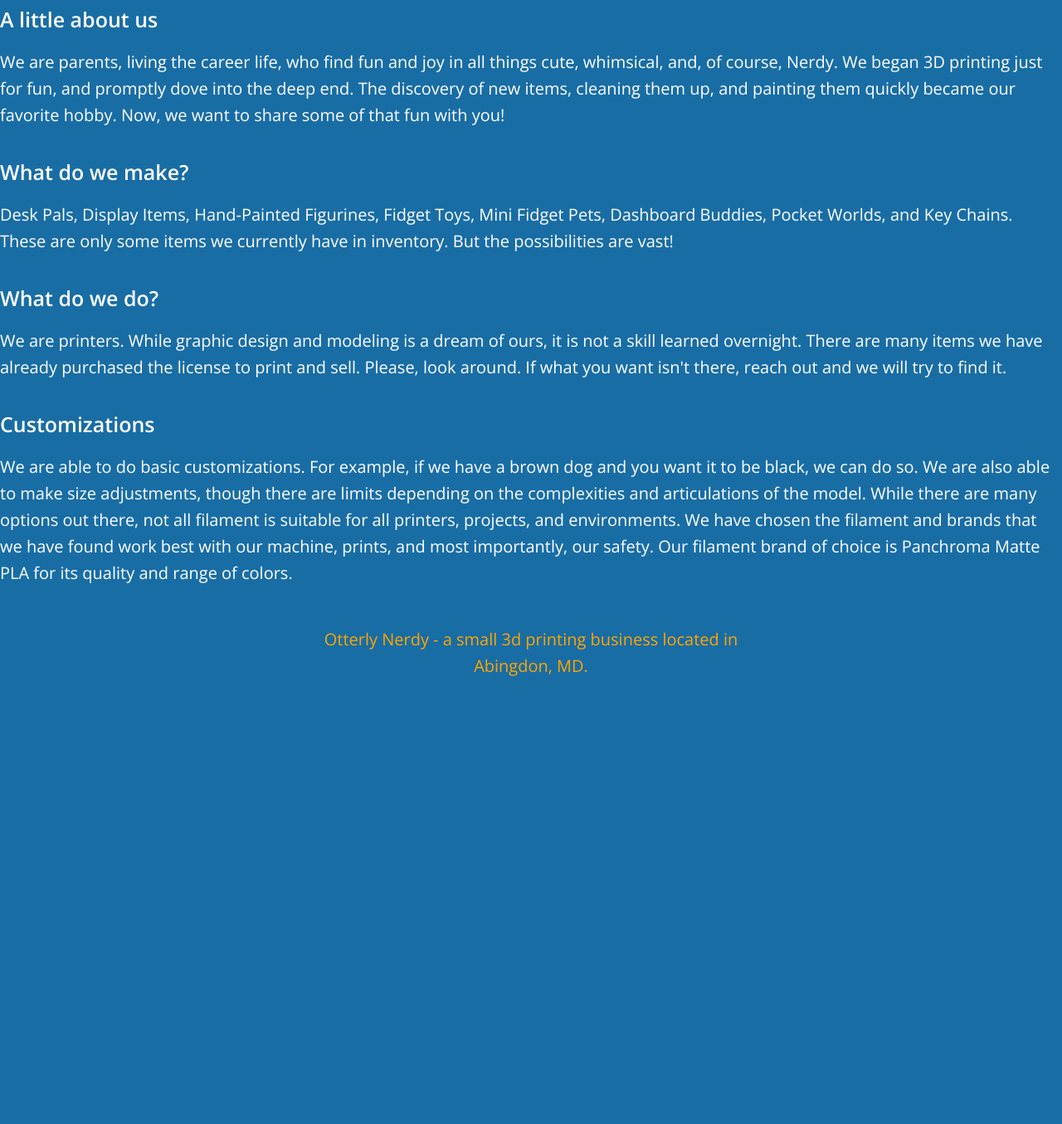
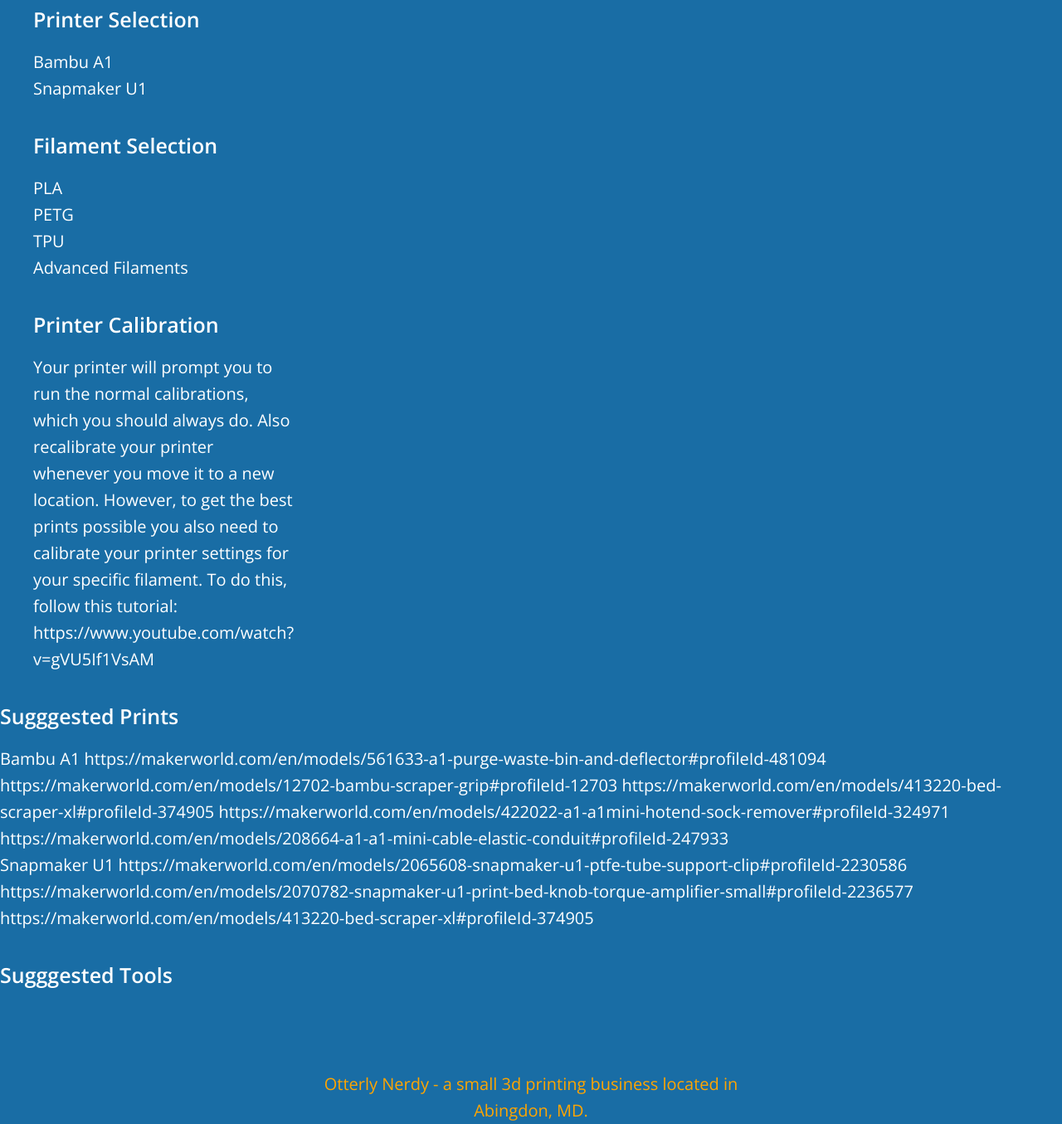
Before and after one commit to otterlynerdy3dprints/cloudflarelinks, a plain HTML site: page advice.html in a window 1280 px wide. Shown: the part 512-1867 px from the top of the page at 83% size. Before the commit the page ends 1331 px from the top, so only its background shows below. Drawn offline with Linux system fonts and the light colour scheme.

Commit message:
Advice page update

```diff
--- a/test.html
+++ b/advice.html
@@ -70,22 +70,45 @@
             <!-- Add a short description about yourself or your brand -->
             <p style="color: orange;">Playful designs, serious prints.</p>
     </div>
+    <div class="grid-container">
+        <div class="column-left">
+            <!-- First printer advice -->
+          <h3>Printer Selection</h3>
+          Bambu A1
+          <br>
+          Snapmaker U1
+          <br>
+          <h3>Filament Selection</h3>
+          PLA
+          <br>
+          PETG
+          <br>
+          TPU
+          <br>
+          Advanced Filaments
+          <br>
+          <h3>Printer Calibration</h3>
+          Your printer will prompt you to run the normal calibrations, which you should always do. Also recalibrate your printer whenever you move it to a new location. However, to get the best prints possible you also need to calibrate your printer settings for your specific filament. To do this, follow this tutorial: https://www.youtube.com/watch?v=gVU5If1VsAM
+        </div>
+    </div>
 
+    <div class="column-right">
+      <h3>Sugggested Prints</h3>
+      Bambu A1
+      https://makerworld.com/en/models/561633-a1-purge-waste-bin-and-deflector#profileId-481094
+      https://makerworld.com/en/models/12702-bambu-scraper-grip#profileId-12703
+      https://makerworld.com/en/models/413220-bed-scraper-xl#profileId-374905
+      https://makerworld.com/en/models/422022-a1-a1mini-hotend-sock-remover#profileId-324971
+      https://makerworld.com/en/models/208664-a1-a1-mini-cable-elastic-conduit#profileId-247933
+
+      <br>
+      Snapmaker U1
+      https://makerworld.com/en/models/2065608-snapmaker-u1-ptfe-tube-support-clip#profileId-2230586
+      https://makerworld.com/en/models/2070782-snapmaker-u1-print-bed-knob-torque-amplifier-small#profileId-2236577
+      https://makerworld.com/en/models/413220-bed-scraper-xl#profileId-374905
+      <h3>Sugggested Tools</h3>
+      <br>
     </div>
-    <div class="column-right">
-      <h3>A little about us</h3>
-      We are parents, living the career life, who find fun and joy in all things cute, whimsical, and, of course, Nerdy. We began 3D printing just for fun, and promptly dove into the deep end. The discovery of new items, cleaning them up, and painting them quickly became our favorite hobby. Now, we want to share some of that fun with you!
-      <br>
-      <h3>What do we make?</h3>
-      Desk Pals, Display Items, Hand-Painted Figurines, Fidget Toys, Mini Fidget Pets, Dashboard Buddies, Pocket Worlds, and Key Chains. These are only some items we currently have in inventory. But the possibilities are vast!
-      <br>
-      <h3>What do we do?</h3>
-      We are printers. While graphic design and modeling is a dream of ours, it is not a skill learned overnight. There are many items we have already purchased the license to print and sell. Please, look around. If what you want isn't there, reach out and we will try to find it.
-      <br>
-      <h3>Customizations</h3>
-      We are able to do basic customizations. For example, if we have a brown dog and you want it to be black, we can do so. We are also able to make size adjustments, though there are limits depending on the complexities and articulations of the model.  While there are many options out there, not all filament is suitable for all printers, projects, and environments. We have chosen the filament and brands that we have found work best with our machine, prints, and most importantly, our safety. Our filament brand of choice is Panchroma Matte PLA for its quality and range of colors.
-    </div>
-</div>
 
     <div class="container">
       <footer>
@@ -97,3 +120,6 @@
 </body>
 
 </html>
+
+
+</html>
```
Also changed, not shown: index.html (+1 -1 lines).
